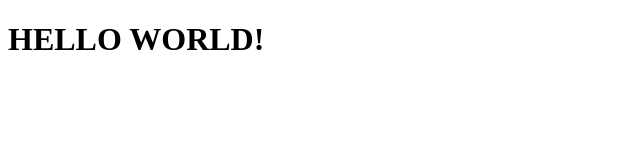
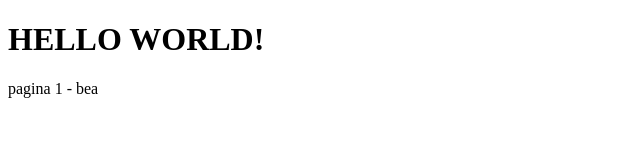
Before and after one commit to Mercado-Lite/Mercado-Lite, a plain HTML site: page index.html in a window 1280 px wide. Shown: the whole page, without its empty margins (0-640 px from the left). Drawn offline with Linux system fonts and the light colour scheme.

Commit message:
Primeiro

```diff
--- a/index.html
+++ b/index.html
@@ -8,5 +8,6 @@
   </head>
   <body>
     <h1>HELLO WORLD!</h1>
+    pagina 1 - bea
   </body>
 </html>
```
